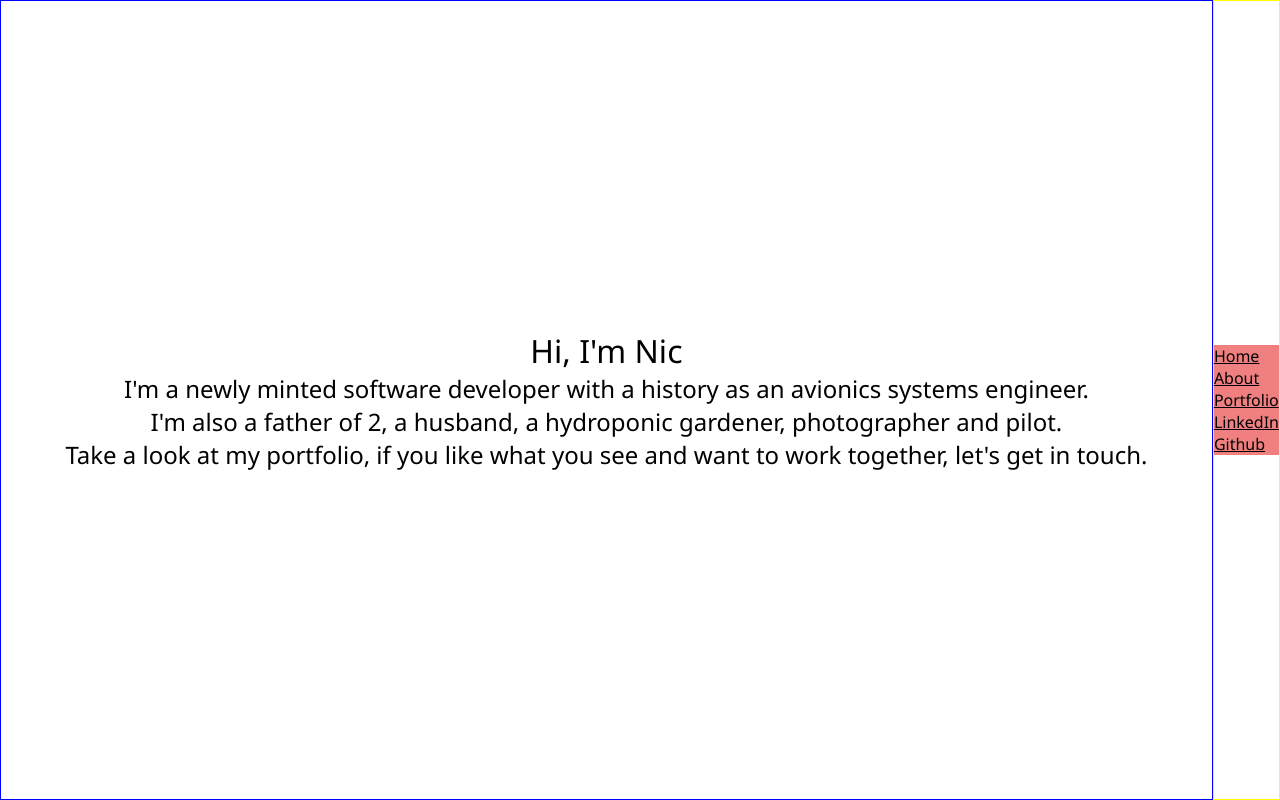
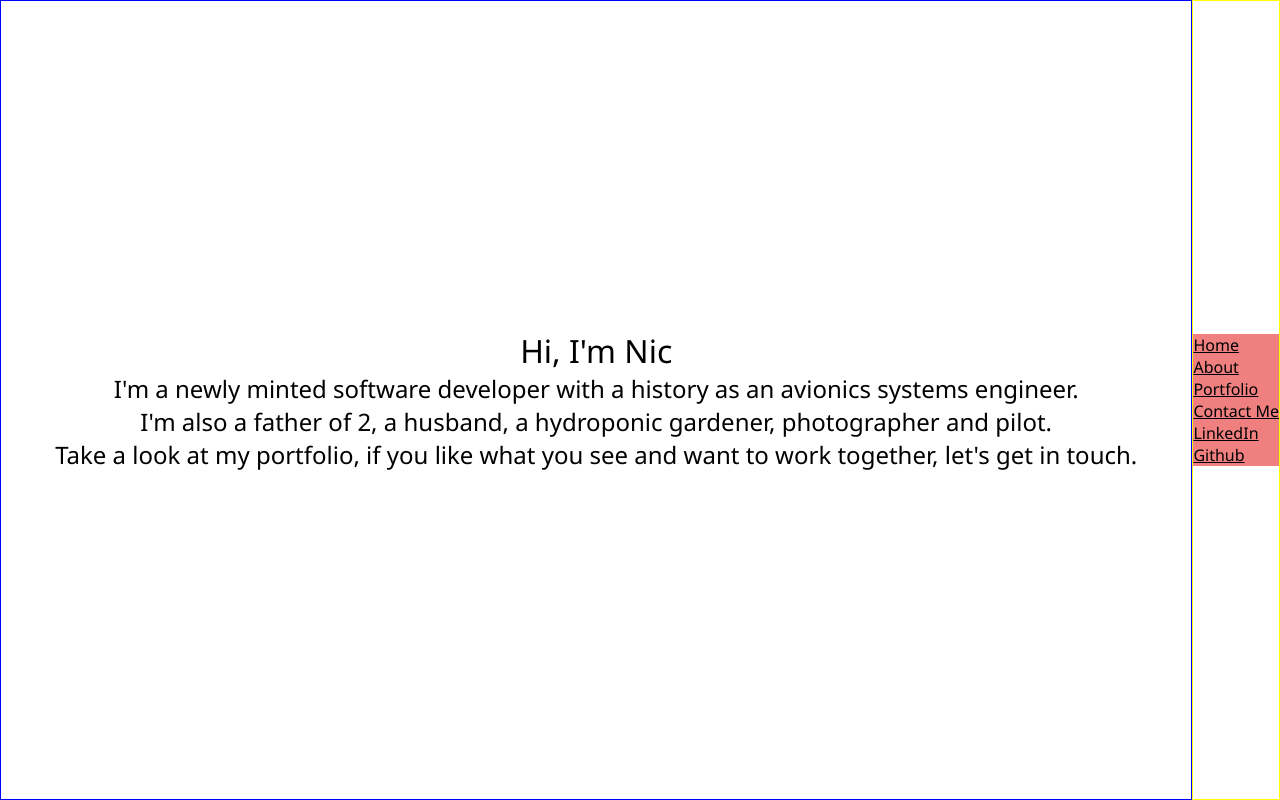
Before and after one commit to NicMortelliti/portfolio, a React (Create React App) app: page /about in a window 1280 px wide. Built offline with nearby package versions, Linux system fonts and the light colour scheme.

Commit message:
add contact link

```diff
--- a/src/components/Navbar.js
+++ b/src/components/Navbar.js
@@ -15,6 +15,7 @@ const links = [
   { to: "/", text: "Home" },
   { to: "/about", text: "About" },
   { to: "/portfolio", text: "Portfolio" },
+  { to: "/contact", text: "Contact Me" },
 ];
 
 const RenderLinks = () =>
```
